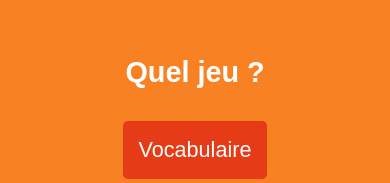
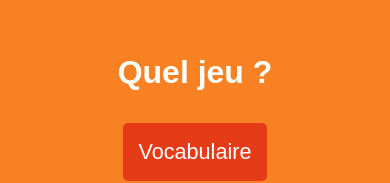
Before and after one commit to zenpoxa/Vocalize, a website built with Vite: page index.html in a window 390 px wide. Shown: the part 260-443 px from the top of the page. Built offline with nearby package versions, Linux system fonts and the light colour scheme.

Commit message:
ajustements responsive

```diff
--- a/styles.scss
+++ b/styles.scss
@@ -10,7 +10,7 @@
 
     // variables sous forme responsive
     @media screen and (max-width: 428px) {
-        --typescale-lead            : 1.8rem;
+        --typescale-lead            : 2rem;
         --typescale-paragraph       : 1.35rem;
     }
 }
```
